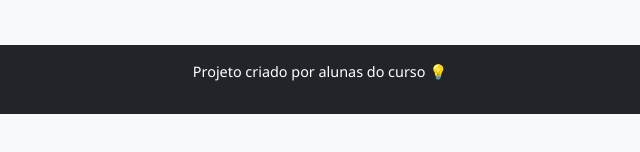
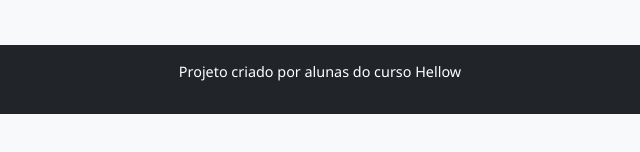
Before and after one commit to karizeviecelli/Hellow_2025, a plain HTML site: page index.html in a window 1280 px wide. Shown: the part 446-598 px from the top of the page, 320-960 px from the left. Drawn offline with nearby package versions, Linux system fonts and the light colour scheme.

```diff
--- a/index.html
+++ b/index.html
@@ -55,7 +55,7 @@
   </main>
 
   <footer class="bg-dark text-white text-center p-3 mt-5">
-    <p>Projeto criado por alunas do curso 💡</p>
+    <p>Projeto criado por alunas do curso Hellow </p>
   </footer>
 
   <script src="js/script.js"></script>
```
